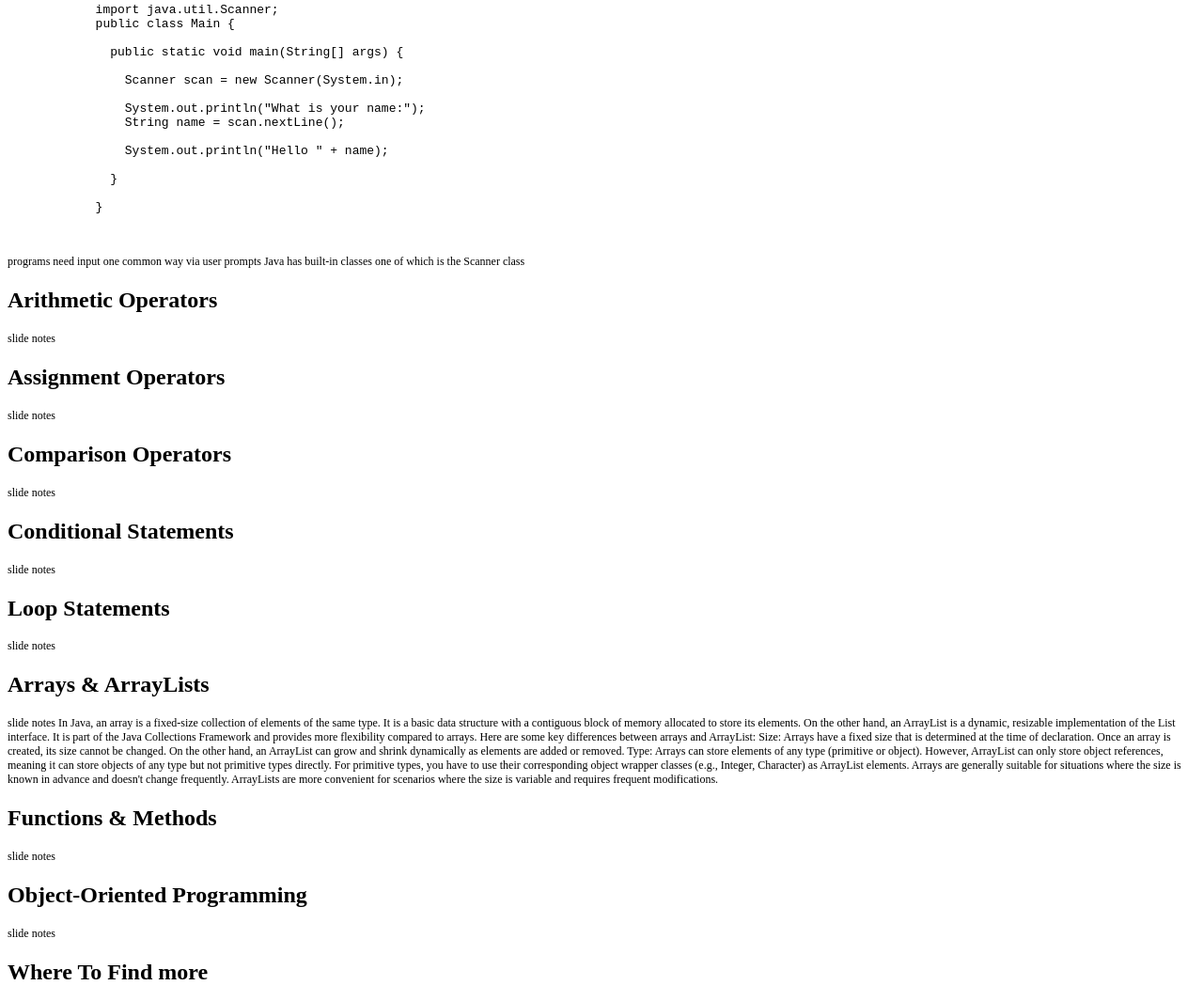
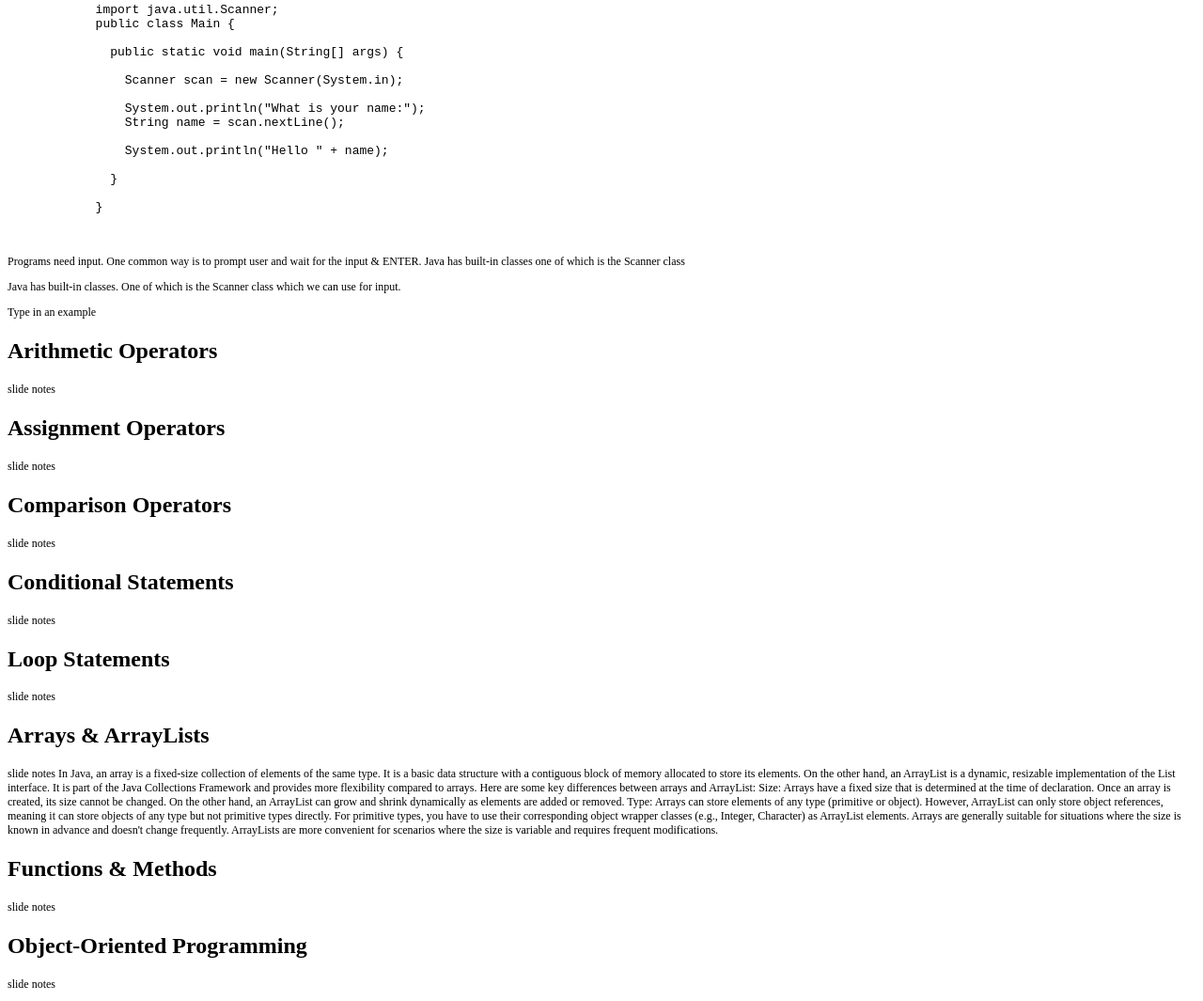
Before and after one commit to lcarbonaro/java-tutorial-peo-mc, a website built with Vite: page index.html in a window 1280 px wide. Shown: the part 5456-6521 px from the top of the page at 94% size. Built offline with nearby package versions, Linux system fonts and the light colour scheme; what reveal.js would draw is missing.

Commit message:
Update index.html

```diff
--- a/index.html
+++ b/index.html
@@ -459,12 +459,18 @@
         </pre>
 
           <aside class="notes">
-            <p class="fragment">
-              programs need input
-              one common way via user prompts
+            <p>
+              Programs need input.
+              One common way is to prompt user and wait for the input &amp; ENTER.
               Java has built-in classes
               one of which is the Scanner class
             </p>
+            <p>
+              Java has built-in classes.
+              One of which is the Scanner class
+              which we can use for input.
+            </p>
+            <p>Type in an example</p>
           </aside>
         </section>
 
```
